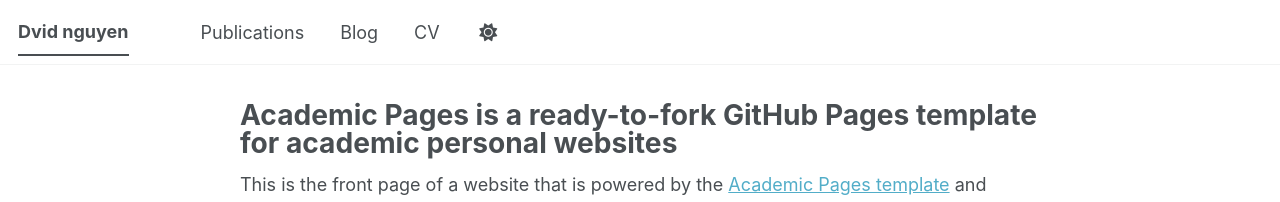
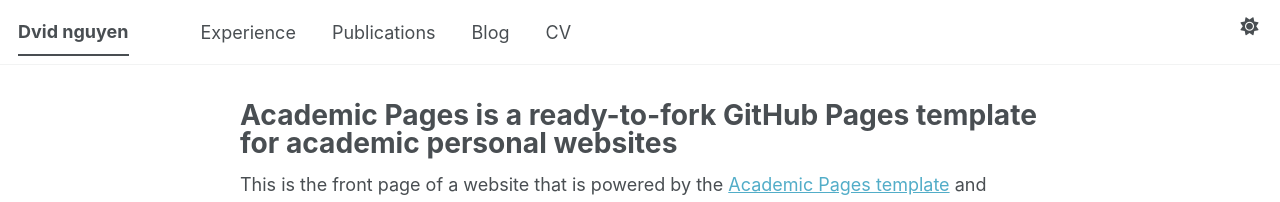
Before and after one commit to dvidnguyen/dvidnguyen.github.io, a Jekyll site: the page built from _pages/about.md, in a window 1280 px wide. Shown: the top 202 px of the page. Built offline with Jekyll 4.4.1, drawn with Linux system fonts in a browser that asks for light colours; a script bundle is joined from its source files by our own code; a style sheet for code colours, icons or effects is not loaded.

Commit message:
add the page experiences

```diff
--- a/_data/navigation.yml
+++ b/_data/navigation.yml
@@ -1,5 +1,8 @@
 # Links in the site header (order = display order)
 main:
+  - title: "Experience"
+    url: /#experience
+
   - title: "Publications"
     url: /publications/
 
--- a/_sass/layout/_navigation.scss
+++ b/_sass/layout/_navigation.scss
@@ -225,9 +225,16 @@
       }
     }
 
+    // Theme toggle pinned to the far right of the header
     #theme-toggle {
+      position: absolute;
+      top: 0;
+      right: 0;
+      display: block;
+
       a {
         width: 25px;
+        margin: 0;
         display: flex;
         justify-content: center;
         cursor: pointer;
@@ -258,6 +265,11 @@
                 transform: scaleX(1); /* reveal*/
       }
     }
+  }
+
+  // keep the toggle clear of the hamburger button when links collapse
+  button:not(.hidden) ~ .visible-links #theme-toggle {
+    right: 2.5rem;
   }
 
   .hidden-links {
```
